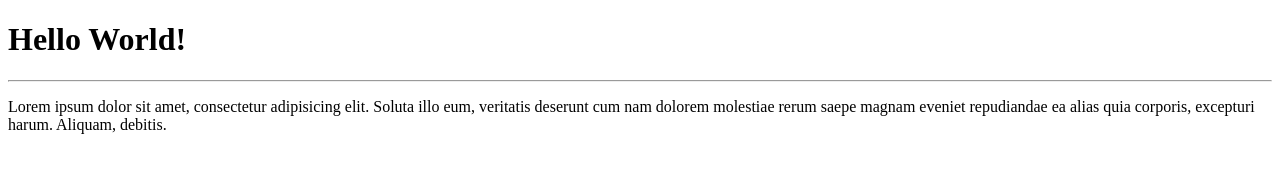
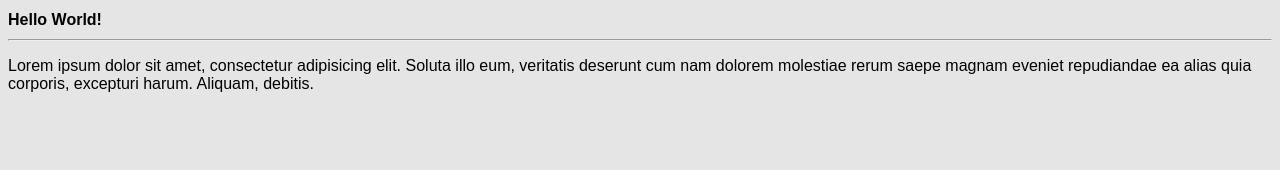
Before and after one commit to leandro-sobreira/HelloWorld, a plain HTML site: page index.html in a window 1280 px wide. Drawn offline with Linux system fonts and the light colour scheme.

Commit message:
adicionando css

```diff
--- /dev/null
+++ b/estilos/style.css
@@ -0,0 +1,8 @@
+* {
+    font-family: Arial, Helvetica, sans-serif;
+    font-size: 16px;
+}
+
+body{
+    background-color: #e5e5e5;
+}
--- a/index.html
+++ b/index.html
@@ -3,6 +3,7 @@
 <head>
     <meta charset="UTF-8">
     <meta name="viewport" content="width=device-width, initial-scale=1.0">
+    <link rel="stylesheet" href="estilos/style.css">
     <title>Hello World!</title>
 </head>
 <body>
```
